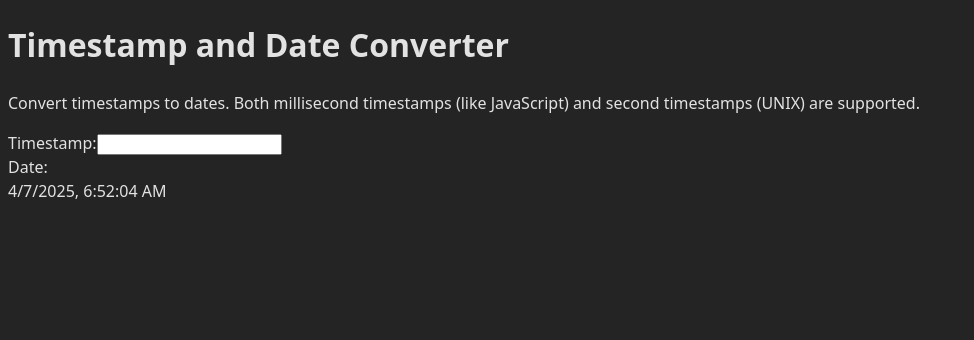
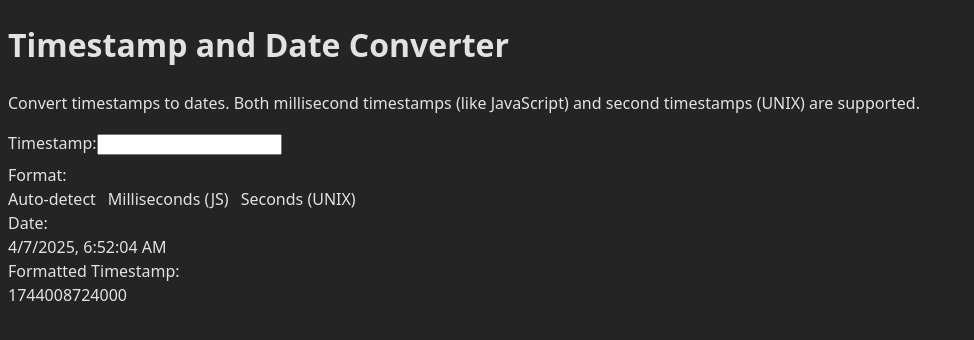
Before and after one commit to SeriousBug/little-tools, a React (Vite) app: page / in a window 1280 px wide. Shown: the top 340 px of the page, without its empty margins (0-974 px from the left). Built offline with nearby package versions, Linux system fonts and the light colour scheme.

Commit message:
Refactor timestamp handling to use Zustand for state management and improve input parsing logic

```diff
--- a/package.json
+++ b/package.json
@@ -16,7 +16,8 @@
     "@tanstack/react-router": "^1.115.0",
     "motion": "^12.6.3",
     "react": "^19.0.0",
-    "react-dom": "^19.0.0"
+    "react-dom": "^19.0.0",
+    "zustand": "^5.0.3"
   },
   "devDependencies": {
     "@eslint/js": "^9.21.0",
--- a/src/timestamps/index.tsx
+++ b/src/timestamps/index.tsx
@@ -1,10 +1,6 @@
-import {
-  ReadonlySignal,
-  signal,
-  useComputed,
-  useSignal,
-} from "@preact/signals-react";
-import { useSignals } from "@preact/signals-react/runtime";
+import { create } from "zustand";
+import { useCallback, useMemo, useState } from "react";
+import { RadioGroup } from "@ark-ui/react/radio-group";
 
 type State = {
   dateTime: Date;
@@ -14,69 +10,124 @@ type State = {
    * If the value is too large, it's probably in milliseconds.
    */
   timestampFormat: "milliseconds" | "seconds" | undefined;
+  // Actions
+  setTimestampFormat: (format: "milliseconds" | "seconds" | undefined) => void;
+  parseTimestampInput: (input: string) => Date | undefined;
 };
-
-const state = signal<State>({
-  dateTime: new Date(),
-  timestampFormat: undefined,
-});
 
 const MS_TIMESTAMP_LENGTH = 13;
 
-function useParseTimestampInput() {
-  return useComputed(() => (inputSignal: ReadonlySignal<string>) => {
-    const input = inputSignal.value;
+const useTimestampStore = create<State>((set, get) => ({
+  dateTime: new Date(),
+  timestampFormat: undefined,
+  setTimestampFormat: (timestampFormat) => set({ timestampFormat }),
+  parseTimestampInput: (input: string) => {
+    input = input.trim();
     console.log("parseTimestampInput", input);
-    const format = state.value.timestampFormat;
+
     const value = Number.parseInt(input, 10);
     if (Number.isNaN(value)) {
       return undefined;
     }
 
-    if (format === "milliseconds") {
-      state.value.dateTime = new Date(value);
-    }
-    if (format === "seconds") {
-      state.value.dateTime = new Date(value * 1000);
+    const { timestampFormat } = get();
+
+    if (timestampFormat === "milliseconds") {
+      const newDate = new Date(value);
+      set({ dateTime: newDate });
+      return newDate;
     }
 
-    if (input.length > MS_TIMESTAMP_LENGTH) {
-      state.value.timestampFormat = "milliseconds";
-      state.value.dateTime = new Date(value);
+    if (timestampFormat === "seconds") {
+      const newDate = new Date(value * 1000);
+      set({ dateTime: newDate });
+      return newDate;
     }
 
-    state.value.timestampFormat = "seconds";
-    return new Date(value * 1000);
-  });
-}
+    // Infer format but don't set it
+    if (input.length >= MS_TIMESTAMP_LENGTH) {
+      const newDate = new Date(value);
+      set({ dateTime: newDate });
+      return newDate;
+    }
 
-// eslint-disable-next-line no-unused-vars, @typescript-eslint/no-unused-vars
+    const newDate = new Date(value * 1000);
+    set({ dateTime: newDate });
+    return newDate;
+  },
+}));
+
 function useFormattedTimestamp() {
-  return useComputed(() => {
-    const { timestampFormat: format, dateTime } = state.value;
-    if (format === "milliseconds") {
+  const timestampFormat = useTimestampStore((state) => state.timestampFormat);
+  const dateTime = useTimestampStore((state) => state.dateTime);
+
+  return useMemo(() => {
+    // If explicit format is set, use it
+    if (timestampFormat === "milliseconds") {
       return dateTime.getTime();
     }
-    if (format === "seconds") {
+    if (timestampFormat === "seconds") {
       return Math.floor(dateTime.getTime() / 1000);
     }
-  });
+
+    // Otherwise infer format based on timestamp size
+    const timestamp = dateTime.getTime();
+    const timestampString = timestamp.toString();
+    if (timestampString.length >= MS_TIMESTAMP_LENGTH) {
+      return timestamp;
+    } else {
+      return Math.floor(timestamp / 1000);
+    }
+  }, [dateTime, timestampFormat]);
 }
 
 function useFormattedDate() {
-  return useComputed(() => {
-    const { dateTime } = state.value;
+  const dateTime = useTimestampStore((state) => state.dateTime);
+
+  return useMemo(() => {
     console.log("useFormattedDate", dateTime);
     return dateTime.toLocaleString();
-  });
+  }, [dateTime]);
 }
 
 export function TimestampPage() {
-  useSignals();
-  const parseTimestampInput = useParseTimestampInput();
-  const date = useFormattedDate();
+  // useState for the input value
+  const [dateInput, setDateInput] = useState("");
 
-  const dateInput = useSignal("");
+  // Use the hooks
+  const parseTimestampInput = useTimestampStore(
+    (state) => state.parseTimestampInput,
+  );
+  const timestampFormat = useTimestampStore((state) => state.timestampFormat);
+  const setTimestampFormat = useTimestampStore(
+    (state) => state.setTimestampFormat,
+  );
+  const formattedTimestamp = useFormattedTimestamp();
+  const formattedDate = useFormattedDate();
+
+  const handleChange = useCallback((e: React.ChangeEvent<HTMLInputElement>) => {
+    console.log("onChange", e.target.value);
+    setDateInput(e.target.value);
+  }, []);
+
+  const handleBlur = useCallback(() => {
+    parseTimestampInput(dateInput);
+  }, [dateInput, parseTimestampInput]);
+
+  const handleFormatChange = useCallback(
+    (details: { value: string | null }) => {
+      if (!details.value || details.value === "auto") {
+        setTimestampFormat(undefined);
+      } else {
+        setTimestampFormat(details.value as "milliseconds" | "seconds");
+      }
+      // Re-parse the current input with the new format if it's not empty
+      if (dateInput) {
+        parseTimestampInput(dateInput);
+      }
+    },
+    [setTimestampFormat, dateInput, parseTimestampInput],
+  );
 
   return (
     <div>
@@ -88,17 +139,45 @@ export function TimestampPage() {
       <div>
         <label>Timestamp:</label>
         <input
-          onChange={(e) => {
-            console.log("onChange", e.target.value);
-            dateInput.value = e.target.value;
-          }}
-          onBlur={() => parseTimestampInput(date.value)}
-          value={dateInput.value}
+          onChange={handleChange}
+          onBlur={handleBlur}
+          value={dateInput}
         ></input>
+
+        <RadioGroup.Root
+          value={timestampFormat || "auto"}
+          onValueChange={handleFormatChange}
+          style={{ marginTop: "8px" }}
+        >
+          <RadioGroup.Label>Format:</RadioGroup.Label>
+          <div style={{ display: "flex", gap: "12px" }}>
+            <RadioGroup.Item value="auto">
+              <RadioGroup.ItemControl />
+              <RadioGroup.ItemText>Auto-detect</RadioGroup.ItemText>
+              <RadioGroup.ItemHiddenInput />
+            </RadioGroup.Item>
+
+            <RadioGroup.Item value="milliseconds">
+              <RadioGroup.ItemControl />
+              <RadioGroup.ItemText>Milliseconds (JS)</RadioGroup.ItemText>
+              <RadioGroup.ItemHiddenInput />
+            </RadioGroup.Item>
+
+            <RadioGroup.Item value="seconds">
+              <RadioGroup.ItemControl />
+              <RadioGroup.ItemText>Seconds (UNIX)</RadioGroup.ItemText>
+              <RadioGroup.ItemHiddenInput />
+            </RadioGroup.Item>
+          </div>
+        </RadioGroup.Root>
       </div>
       <div>
         <label>Date:</label>
-        <div>{date}</div>
+        <div>{formattedDate}</div>
+      </div>
+      <div>
+        <label>Formatted Timestamp:</label>
+        <div>{formattedTimestamp}</div>
       </div>
     </div>
   );
```
Also changed, not shown: 1 other file (tests, documents, lock files or other folders).
